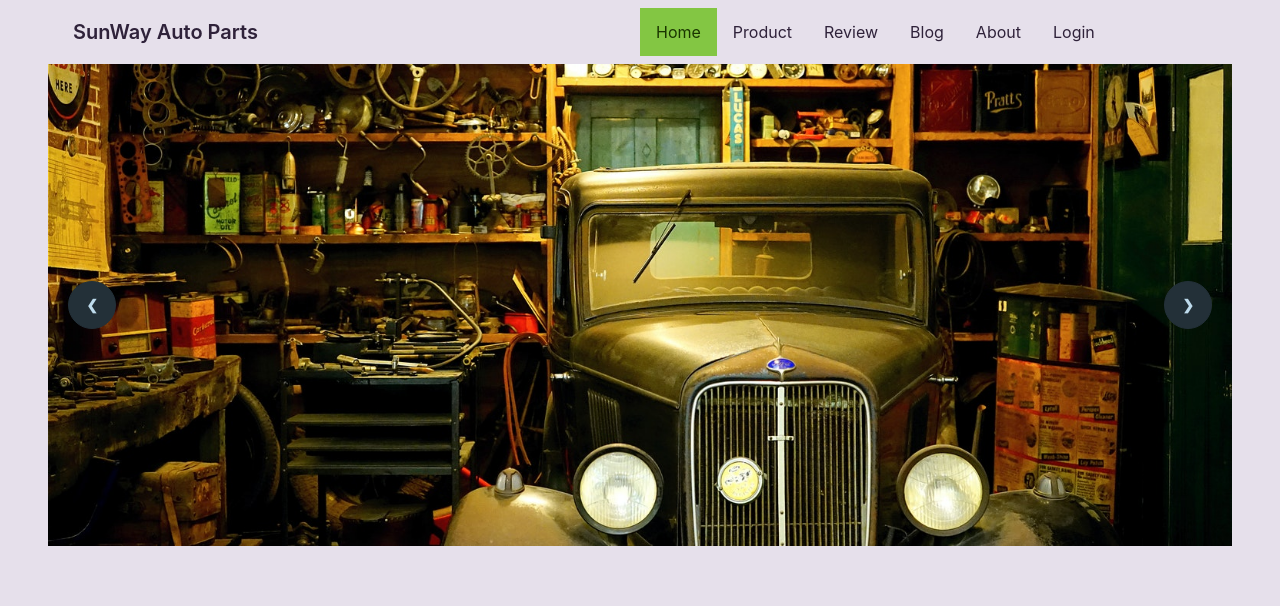
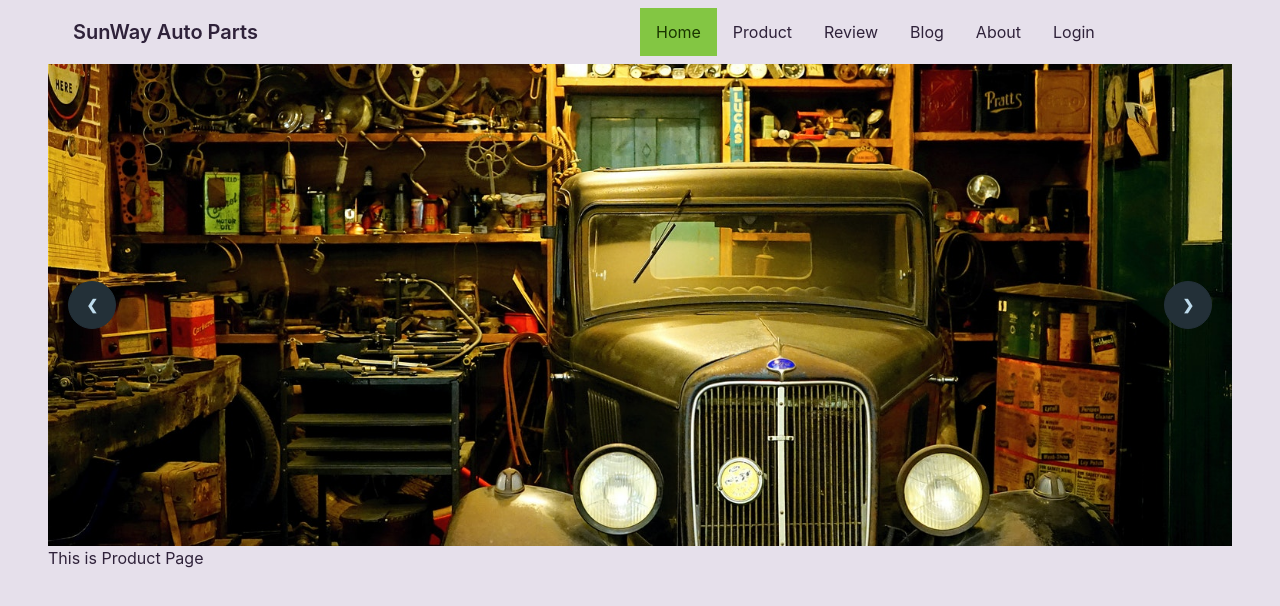
Before and after one commit to FIShahid/sunway-auto-client, a React (Create React App) app: page / in a window 1280 px wide. Shown: the top 606 px of the page. Built offline with nearby package versions, Linux system fonts and the light colour scheme.

Commit message:
banner added

```diff
--- a/src/Pages/Home/Home.js
+++ b/src/Pages/Home/Home.js
@@ -1,10 +1,12 @@
 import React from 'react';
+import Product from '../Product/Product';
 import Banner from './Banner';
 
 const Home = () => {
     return (
         <div>
             <Banner></Banner>
+            <Product></Product>
         </div>
     );
 };
```
